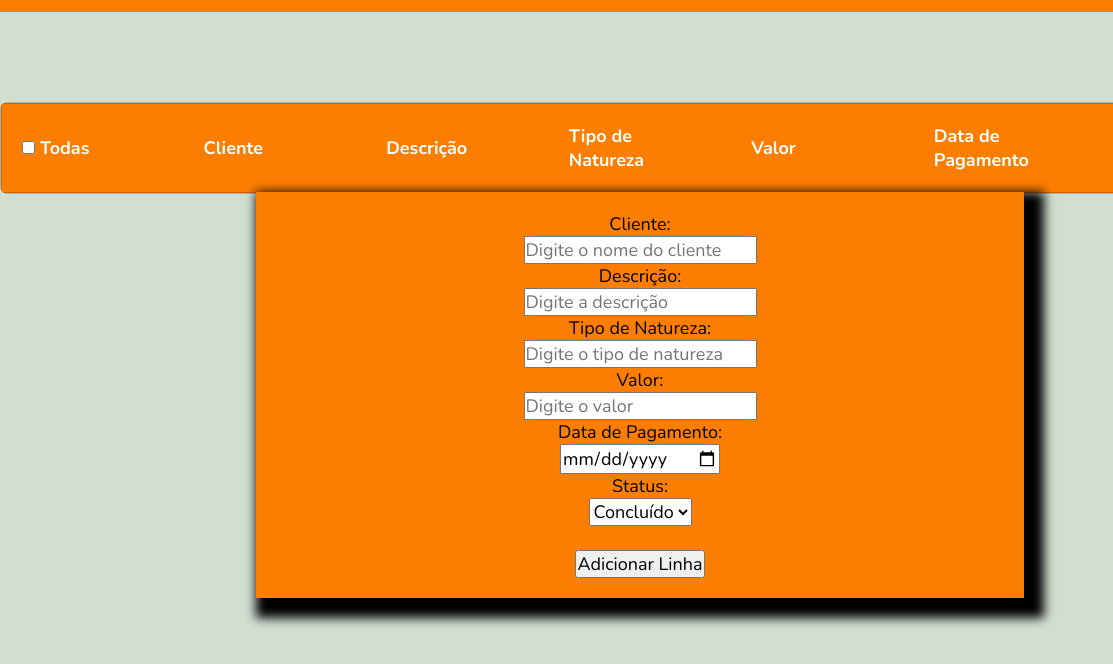
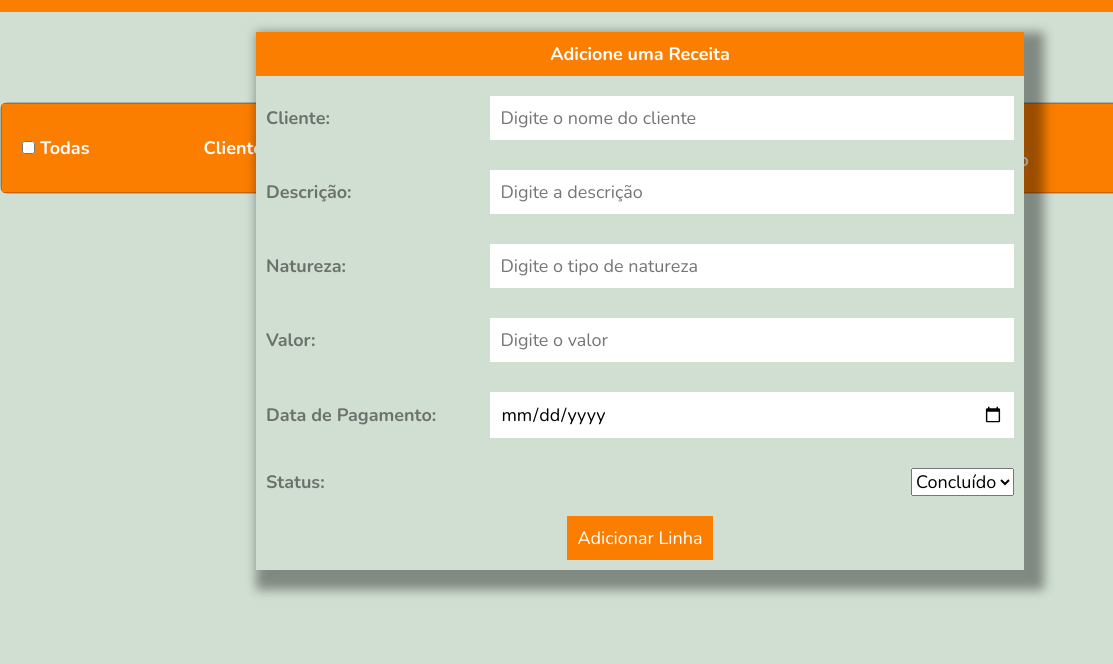
Before and after one commit to eunathan098/bank, a website: page receitas.html in a window 1280 px wide. Both pictures are taken after a click on the picture 1165 px from the left and 115 px from the top of the page. Shown: the part 48-712 px from the top of the page, 0-1113 px from the left. Drawn offline with nearby package versions, Linux system fonts and the light colour scheme.

Commit message:
Estilização de formulário de cadastro

```diff
--- a/receitas.html
+++ b/receitas.html
@@ -9,7 +9,7 @@
     <script src="https://unpkg.com/scrollreveal"></script>
     <script src="Javascript/scriptDashboard.js" defer></script>
     <script src="dist/scriptReceitas.js" type="module" defer></script>
-    <title>Receitas</title>
+    <title> Receitas </title>
 </head>
 <body>
     <header>
@@ -48,26 +48,41 @@
 
         <!-- Formulario adicionar novo registro -->
         <section class="form-adicionar">
+            <div class="container-title-form">
+                <h1> Adicione uma Receita </h1>
+            </div>
+            <div class="container-inputs">
                 <label for="cliente">Cliente:</label><br>
-            <input type="text" id="cliente" placeholder="Digite o nome do cliente"><br>
+                <input type="text" id="cliente" placeholder="Digite o nome do cliente" required>
+            </div>
 
+            <div class="container-inputs">
                 <label for="descricao">Descrição:</label><br>
-            <input type="text" id="descricao" placeholder="Digite a descrição"><br>
+                <input type="text" id="descricao" placeholder="Digite a descrição" required>
+            </div>
 
-            <label for="natureza">Tipo de Natureza:</label><br>
-            <input type="text" id="natureza" placeholder="Digite o tipo de natureza"><br>
+            <div class="container-inputs">
+                <label for="natureza"> Natureza:</label><br>
+                <input type="text" id="natureza" placeholder="Digite o tipo de natureza" required>
+            </div>
 
+            <div class="container-inputs">
                 <label for="valor">Valor:</label><br>
-            <input type="number" id="valor" placeholder="Digite o valor"><br>
+                <input type="number" id="valor" placeholder="Digite o valor" required>
+            </div>
 
-            <label for="data-pagamento">Data de Pagamento:</label><br>
-            <input type="date" id="data-pagamento"><br>
+            <div class="container-inputs">
+                <label for="data-pagamento">Data de Pagamento:</label>
+                <input type="date" id="data-pagamento" required>
+            </div>
 
+            <div class="container-inputs">
                 <label for="status">Status:</label><br>
-            <select id="status"><br>
+                <select id="status">
                     <option value="Concluído">Concluído</option>
                     <option value="Pendente">Pendente</option>
-            </select><br><br>
+                </select>
+            </div>
 
             <button id="adicionar-linha">Adicionar Linha</button>
         </section>
--- a/src/css/styleReceitas.css
+++ b/src/css/styleReceitas.css
@@ -121,7 +121,7 @@ table{
     justify-content: center;
     border-radius: 8px;
     /* width: 80%; */
-    overflow-x: auto; /* Permite rolagem horizontal */
+    overflow-x: auto; /* Rolagem horizontal */
 }
 
 /* Contêiner para a tabela para permitir rolagem horizontal */
@@ -148,16 +148,14 @@ th {
 }
 
 /* Menu lateral Mobile */
-
-/* Menu lateral Mobile */
 #container-menu-mobile {
     position: fixed;
     top: 0;
-    left: -250px; /* Menu começando fora da tela */
+    left: -250px;
     width: 250px;
     height: 100%;
     background-color: #333;
-    transition: left 0.3s ease-in-out; /* Animação suave */
+    transition: left 0.3s ease-in-out;
     z-index: 1000;
 }
 
@@ -213,33 +211,70 @@ th {
 }
 
 /* Formulario adiciona registros */
-
 .form-adicionar{
     position: absolute;
     display: none;
-    padding: 20px;
     text-align: center;
     align-items: center;
     justify-content: center;
-    top: 30%;
+    top: 10%;
     width: 60%;
     flex-direction: column;
-    background-color: #FB7E00;
-    box-shadow: 10px 10px 10px 10px black;
+    background-color: #D1DFD2;
+    box-shadow: 10px 10px 10px 10px rgba(0, 0, 0, 0.383);
 }
 
-/* Footer - Rodapé */
-/* .developer{
-    bottom: 3%;
-    font-size: 14px;
-    color: rgba(0, 0, 0, 0.396);
+.container-title-form{
+    display: flex;
+    padding: 10px;
+    text-align: center;
+    align-items: center;
+    justify-content: center;
+    background-color: #FB7E00;
+}
+
+.form-adicionar h1{
+    color: #fff;
     font-family: "Nunito", serif;
-} */
+}
+
+.container-inputs{
+    display: flex;
+    text-align: left;
+    justify-content: space-between;
+    padding: 10px;
+    margin-bottom: 10px;
+    margin-top: 10px;
+    align-items: center;
+    gap: 10px;
+    width: 100%;
+}
+
+.container-inputs label{
+    color: rgba(0, 0, 0, 0.488);
+    font-weight: bold;
+    font-family: "Nunito", serif;
+}
+
+.container-inputs input{
+    padding: 10px;
+    width: 70%;
+    outline: none;
+    border: none;
+}
+
+#adicionar-linha{
+    color: #fff;
+    background-color: #FB7E00;
+    padding: 10px;
+    border: none;
+    margin-bottom: 10px;
+}
 
 /* Responsividade para telas menores */
 @media (max-width: 768px) {
     .tabela-financeira {
-        width: 100%; /* Garantir que o contêiner ocupe toda a largura da tela */
+        width: 100%;
     }
 
     table {
--- a/src/typescript/scriptReceitas.ts
+++ b/src/typescript/scriptReceitas.ts
@@ -31,8 +31,6 @@ addLinha.addEventListener("click", function(){
     alert("Adicionado com sucesso!!")
     formAdicionar.style.display = "none";
 });
-
-
 
 // Função para filtrar registros listados em tela
 const filterReceitas = document.getElementById("filter-Receitas") as HTMLElement;
```
Lines whose indentation alone changed are shown as unchanged.
